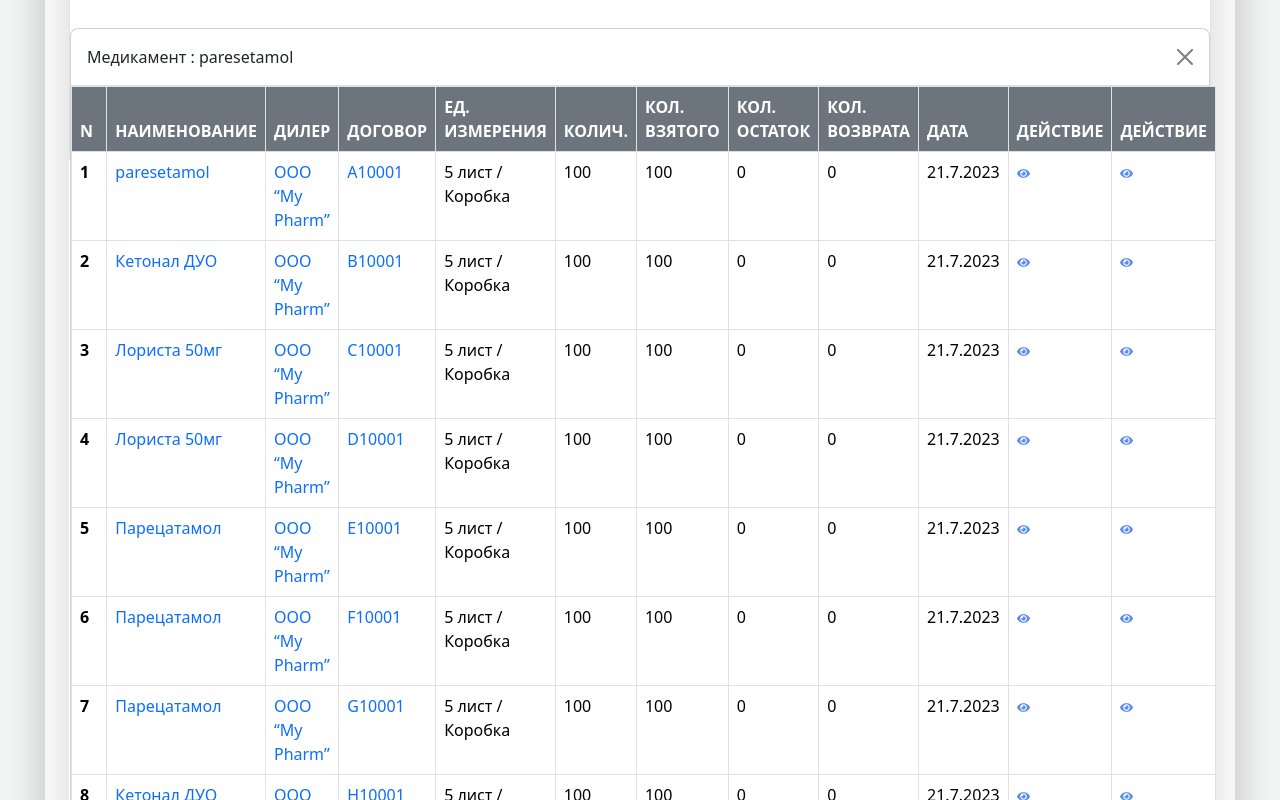
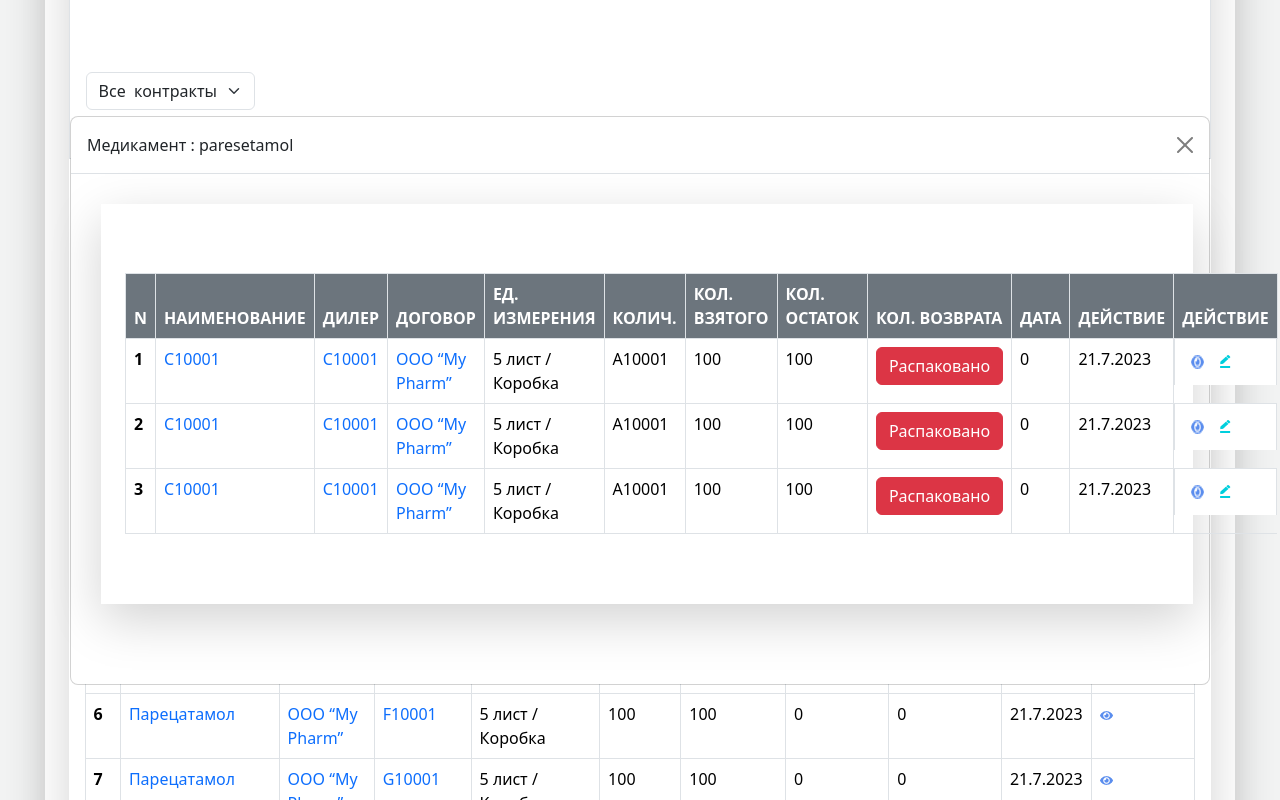
Before and after one commit to Shakhzod888/D-Clinics, a React (Create React App) app: page / in a window 1280 px wide. Both pictures are taken after a click on the element "paresetamol". Shown: the part 952-1752 px from the top of the page. Built offline with nearby package versions, Linux system fonts and the light colour scheme.

Commit message:
added info

```diff
--- a/src/components/pages/basic/basic.jsx
+++ b/src/components/pages/basic/basic.jsx
@@ -10,7 +10,7 @@ function Basic() {
   };
 
   return (
-    <div className="shadow basic shadow-lg bg-body rounded">
+    <div className="shadow basic shadow-lg bg-body rounded ">
       <ul
         className="nav tips d-flex nav-pills mb-3 justify-content-start "
         id="pills-tab"
--- a/src/components/pages/basic/clinicsArrival/prikhot.jsx
+++ b/src/components/pages/basic/clinicsArrival/prikhot.jsx
@@ -1,6 +1,8 @@
 import React, { useState } from "react";
 import Eye from "../assets/eye.png";
+import Editor from "../assets/editer.png";
 import Lists from "../list.json";
+import Medication from "../medication.json";
 
 function Prikhot() {
   const date = new Date();
@@ -46,7 +48,7 @@ function Prikhot() {
         tabIndex="-1"
         style={{ display: showModal ? "block" : "none" }}
       >
-        <div className="modal-dialog modal-dialog modal-xl modal-dialog-centered">
+        <div className="modal-dialog modal-dialog modal-xl modal-dialog-centered ">
           <div className="modal-content">
             <div className="modal-header">
               <p className="modal-title" id="exampleModalToggleLabel1">
@@ -61,7 +63,8 @@ function Prikhot() {
               ></button>
             </div>
 
-            <table className="table table-bordered">
+            <div className="modal-dialog-centered shadow basic_4 shadow-lg bg-body ">
+              <table className="table m-4 table-bordered">
                 <thead>
                   <tr>
                     <th className="p-2 bg-secondary text-white" scope="col">
@@ -103,7 +106,7 @@ function Prikhot() {
                   </tr>
                 </thead>
                 <tbody>
-                {Lists.slice(0, listNumber).map((list, index) => (
+                  {Medication.slice(0, listNumber).map((list, index) => (
                     <tr key={list.id}>
                       <th scope="row">{index + 1}</th>
                       <td
@@ -113,41 +116,32 @@ function Prikhot() {
                         }}
                         className="text-primary"
                       >
-                      {list.name}
+                        {list.document}
                       </td>
-                    <td className="text-primary">{list.dealer}</td>
-                    <td className="text-primary">{list.contract}</td>
+                      <td className="text-primary">{list.document}</td>
+                      <td className="text-primary">{list.quantity}</td>
                       <td>{list.ed_measurements}</td>
-                    <td>{list.quantity}</td>
+                      <td>{list.stock}</td>
                       <td>{list.qty_taken}</td>
-                    <td>{list.qty_remainder}</td>
-                    <td>{list.qty_return}</td>
+                      <td>{list["ed. meas. taken"]}</td>
+                      <td>
+                        <button className="btn btn-danger">
+                          {list["dist. status"]}
+                        </button>
+                      </td>
+                      <td>{list["code sp. m."]}</td>
                       <td>
                         {day}.{month}.{year}
                       </td>
-                    <td>
+                      <td className="d-flex gap-3 p-3">
                         <img src={Eye} alt="" />
-                    </td>
-                    <td>
-                      <img src={Eye} alt="" />
+                        <img src={Editor} alt="" />
                       </td>
                     </tr>
                   ))}
                 </tbody>
               </table>
-            {/* <div className="modal-body">
-              Show a second modal and hide this one with the button below.
             </div>
-            <div className="modal-footer">
-              <button
-                className="btn btn-primary"
-                data-bs-target="#exampleModalToggle2"
-                data-bs-toggle="modal"
-                data-bs-dismiss="modal"
-              >
-                Open second modal
-              </button>
-            </div> */}
           </div>
         </div>
       </div>
@@ -155,7 +149,7 @@ function Prikhot() {
   }
   return (
     <>
-      <div className="shadow basic_2 shadow-lg bg-body rounded">
+      <div className="shadow basic_2 shadow-lg bg-body rounded ">
         <h3 className="text-center p-3 text-list">
           Список оприходованных медикаментов
         </h3>
--- a/src/components/pages/basic/medication.json
+++ b/src/components/pages/basic/medication.json
@@ -0,0 +1,44 @@
+[
+  {
+    "id": 1,
+    "document": "C10001 ",
+    "quantity": "ООО “My Pharm”",
+    "ed_measurements": "5 лист / Коробка",
+    "stock": "A10001",
+    "qty_taken": 100,
+    "ed. meas. taken": 100,
+    "DIST. CODE": 0,
+    "dist. status": "Распаковано",
+    "code sp. m.": 0,
+    "data": 0,
+    "img": 0
+  },
+  {
+    "id": 1,
+    "document": "C10001 ",
+    "quantity": "ООО “My Pharm”",
+    "ed_measurements": "5 лист / Коробка",
+    "stock": "A10001",
+    "qty_taken": 100,
+    "ed. meas. taken": 100,
+    "DIST. CODE": 0,
+    "dist. status": "Распаковано",
+    "code sp. m.": 0,
+    "data": 0,
+    "img": 0
+  },
+  {
+    "id": 1,
+    "document": "C10001 ",
+    "quantity": "ООО “My Pharm”",
+    "ed_measurements": "5 лист / Коробка",
+    "stock": "A10001",
+    "qty_taken": 100,
+    "ed. meas. taken": 100,
+    "DIST. CODE": 0,
+    "dist. status": "Распаковано",
+    "code sp. m.": 0,
+    "data": 0,
+    "img": 0
+  }
+]
--- a/src/main.scss
+++ b/src/main.scss
@@ -24,13 +24,15 @@ body {
   padding-bottom: 30px;
 }
 
-.basic_2 {
+.basic_4 {
   display: block;
   margin-left: auto;
   margin-right: auto;
   margin-top: 40px;
   width: 96%;
-  height: auto;
+  height: 400px;
+  margin: 30px;
+  margin-bottom: 80px;
 }
 
 .basic_3 {
@@ -40,6 +42,14 @@ body {
   margin-top: 40px;
   width: 96%;
   height: 500px;
+}
+.basic_2 {
+  display: block;
+  margin-left: auto;
+  margin-right: auto;
+  margin-top: 40px;
+  width: 96%;
+  height: auto;
 }
 
 .weap {
```
Also changed, not shown: src/components/pages/basic/assets/editer.png (added). Lines whose indentation alone changed are shown as unchanged.
